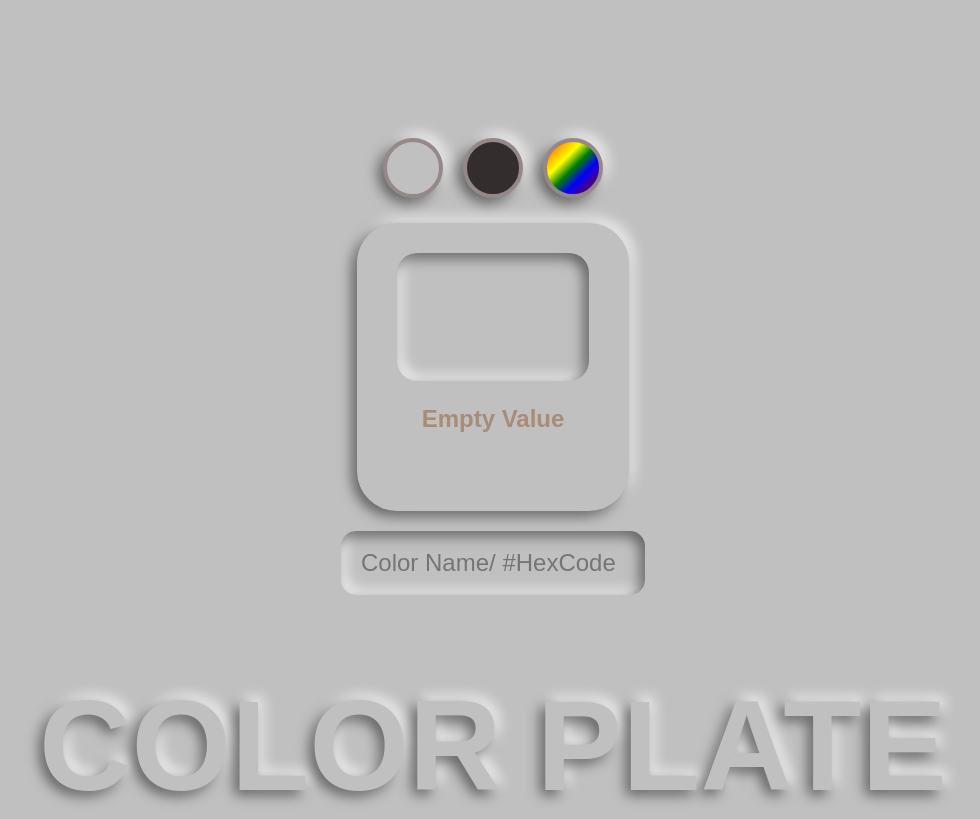
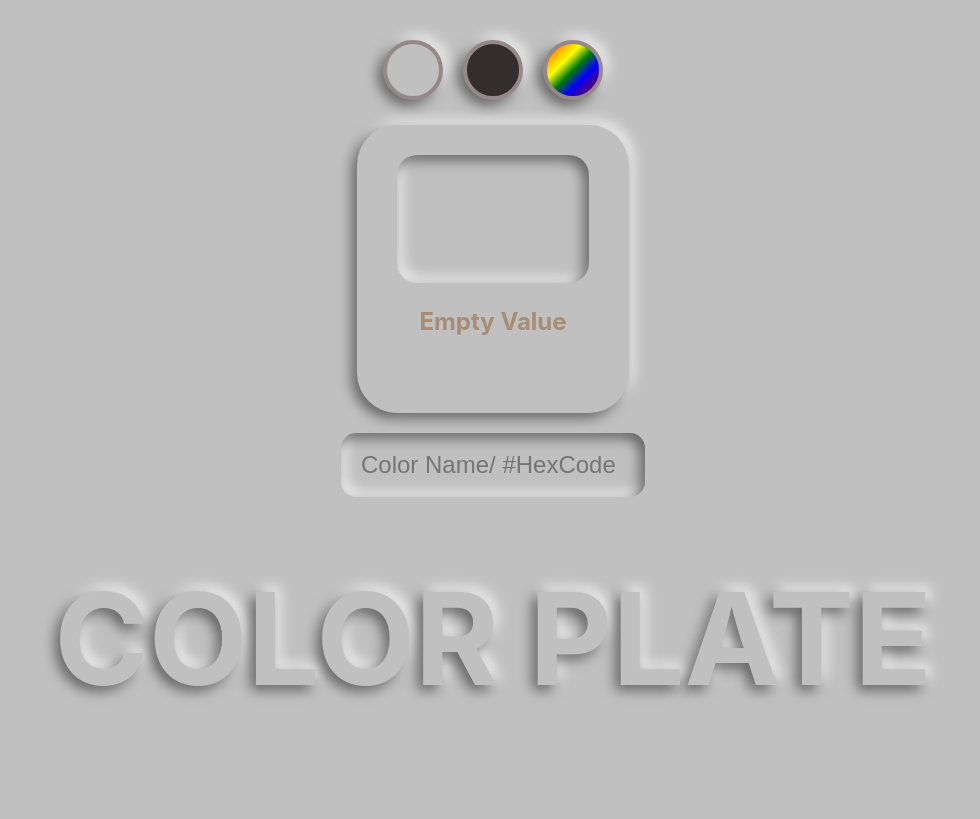
Before and after one commit to Ashu-Barnwal/Color-Plate, a React (Create React App) app: page / in a window 1280 px wide. Shown: the whole page, without its empty margins (147-1127 px from the left). Built offline with nearby package versions, Linux system fonts and the light colour scheme.

Commit message:
Fix: UI height adjustment

```diff
--- a/src/components/Background.js
+++ b/src/components/Background.js
@@ -1,6 +1,6 @@
 const Background = ({setBStyle, setRStyle, setClassName, inputRef}) => {
     return (
-        <div>
+        <div className="btnTheme">
             <button
                 className="btnW"
                 onClick={() => {
--- a/src/style/App.css
+++ b/src/style/App.css
@@ -17,11 +17,6 @@
 
 .App {
   margin: 0;
-  height: 100vh;
-  padding-top: 10%;
-  align-items: center;
-  font-family: sans-serif;
-  justify-content: center;
 }
 
 .plate {
@@ -66,7 +61,7 @@
 }
 
 .text {
-  margin-top: 6%;
+  margin-top: 5%;
   font-size: 8em;
   font-weight: bold;
   position: relative;
@@ -118,7 +113,7 @@
 }
 
 .textDark {
-  margin-top: 6%;
+  margin-top: 5%;
   font-size: 8em;
   font-weight: bold;
   position: relative;
--- a/src/style/index.css
+++ b/src/style/index.css
@@ -5,7 +5,6 @@ body {
     sans-serif;
   -webkit-font-smoothing: antialiased;
   -moz-osx-font-smoothing: grayscale;
-  box-sizing: border-box;
   /* background-color: lightgreen; */
   /* animation: fade 20s infinite; */
 }
@@ -20,6 +19,9 @@ body {
 code {
   font-family: source-code-pro, Menlo, Monaco, Consolas, 'Courier New',
     monospace;
+}
+.btnTheme{
+  margin-top: 30px;
 }
 .btnW{
   width: 60px;
```
